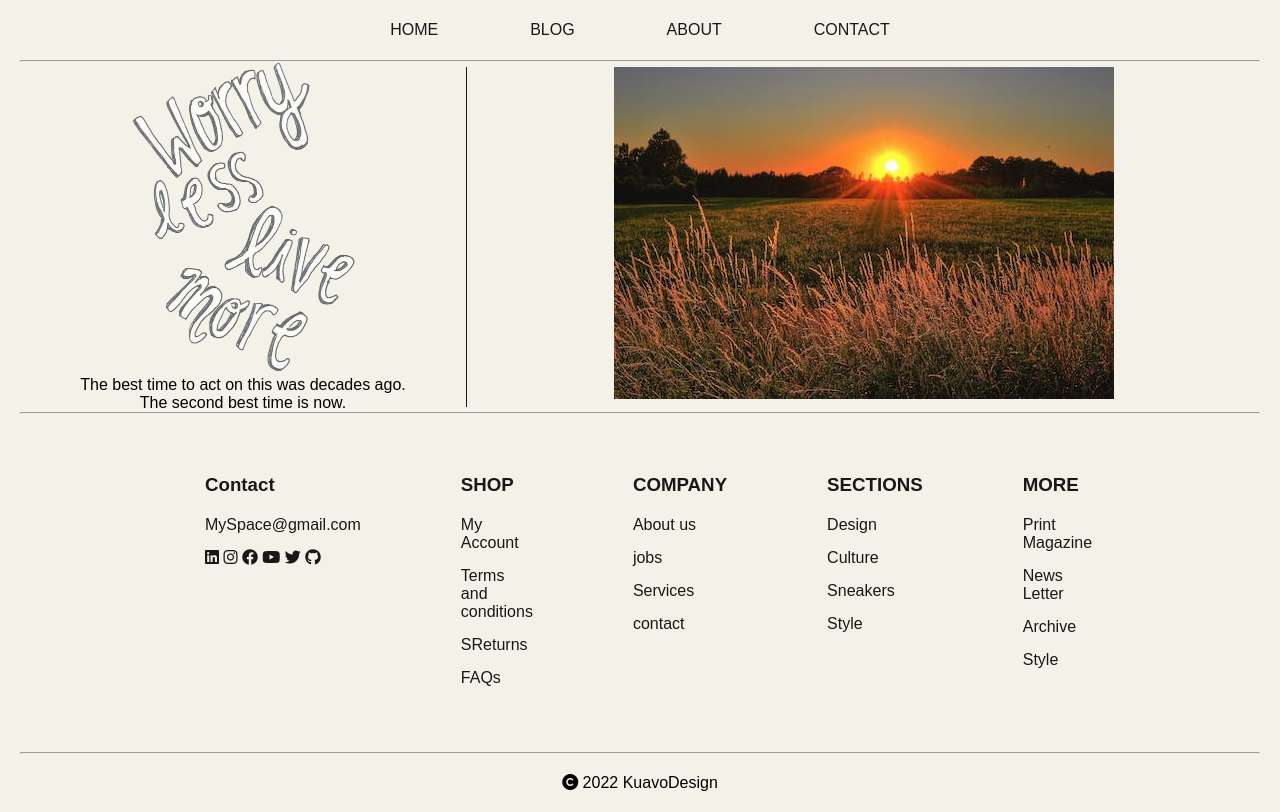
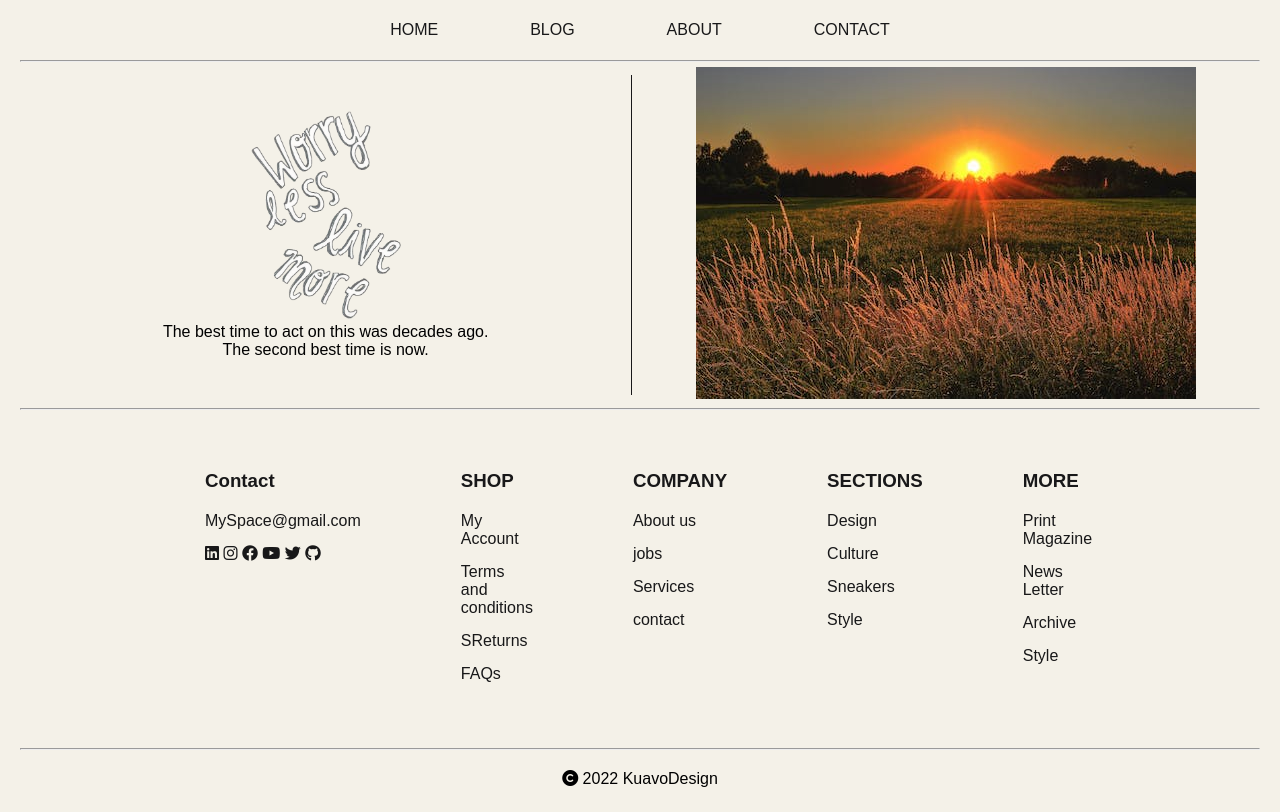
Before and after one commit to KAlexRussel/blog-in-reactjs, a React (Create React App) app in the folder client/: page / in a window 1280 px wide. Built offline with nearby package versions, Linux system fonts and the light colour scheme; a web font is replaced by a local one.

Commit message:
home design
Signed-off-by: KAlexRussel <kouawoualex1234@gmail.com>

```diff
--- a/client/src/pages/homepage/home.css
+++ b/client/src/pages/homepage/home.css
@@ -14,14 +14,16 @@ body {
 }
 .vl {
   border-left: 1px solid #181819;
-  height: 340px;
+  height: 320px;
   margin: auto 0px;
 }
 .main-image {
   display: block;
+  width: 39%;
+  margin: auto;
 }
 .main-image > img {
-  width: 50%;
+  width: 31%;
   opacity: 0.8;
 }
 
```
